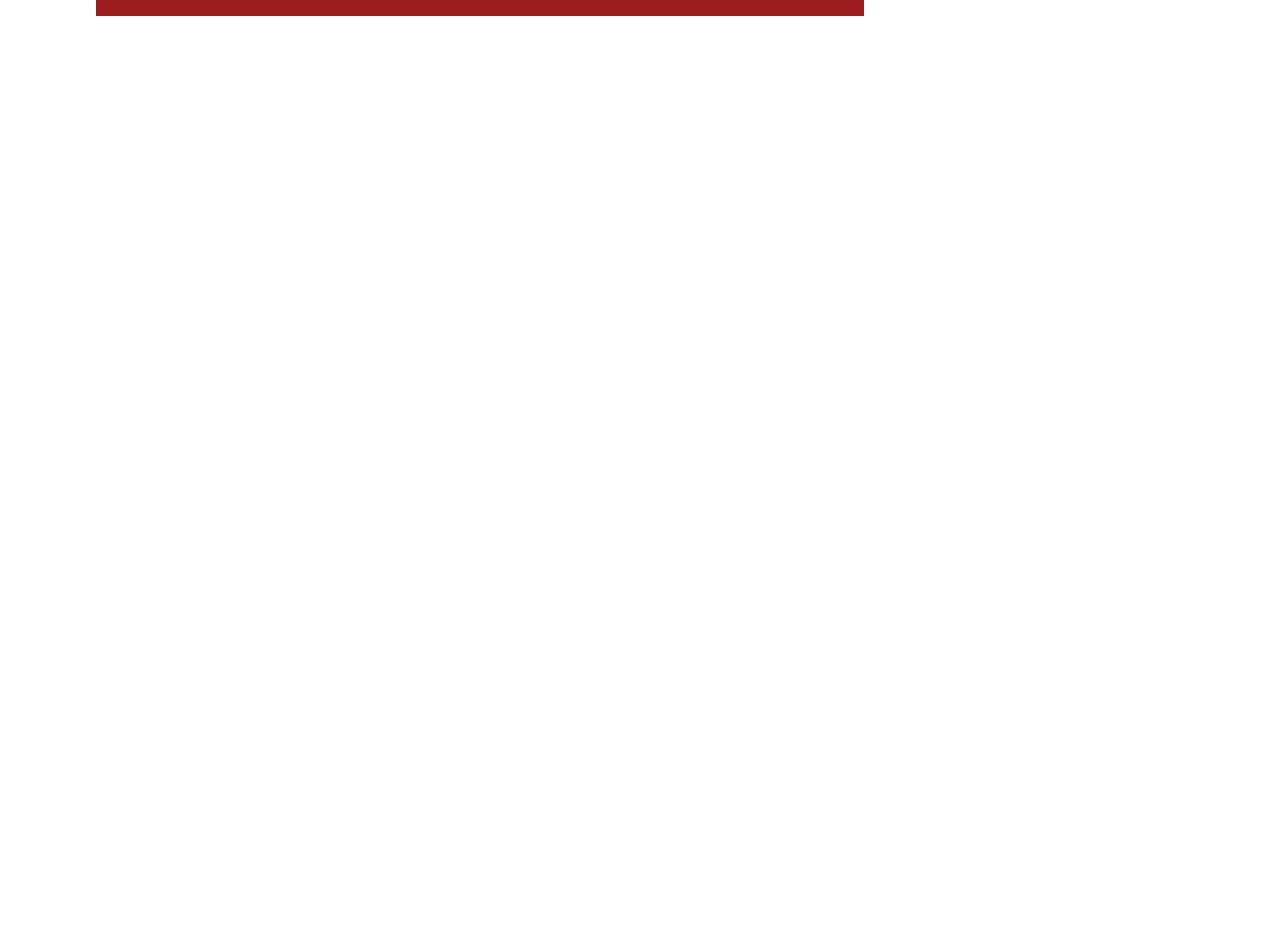
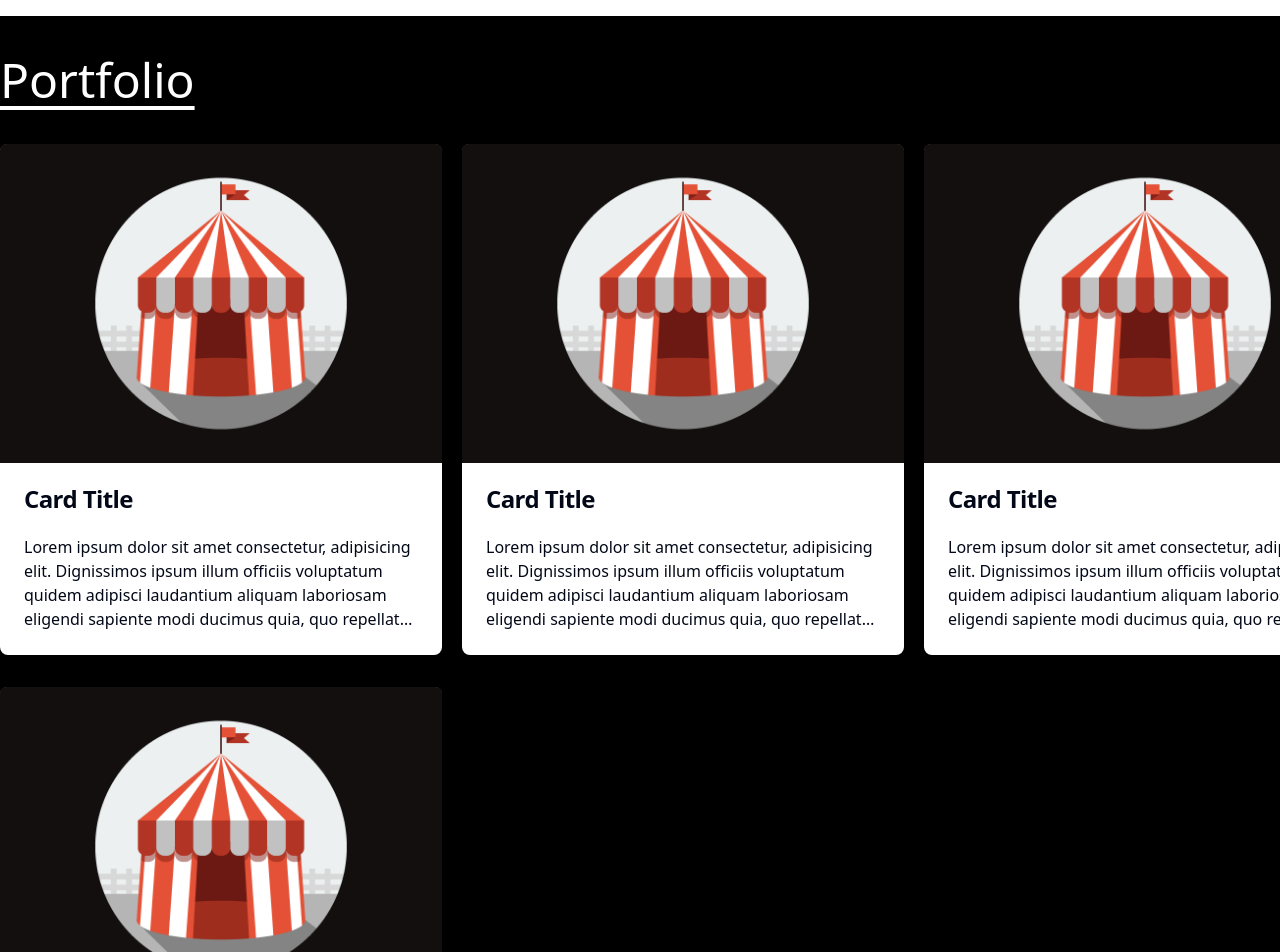
Before and after one commit to farisadam97/kkr-profile-web, a Next.js app: page / in a window 1280 px wide. Shown: the part 680-1632 px from the top of the page. Before the commit the page ends 800 px from the top, so only its background shows below. Built offline with nearby package versions, Linux system fonts and the light colour scheme.

Commit message:
WIP Portfolio section

```diff
--- a/app/globals.css
+++ b/app/globals.css
@@ -64,6 +64,9 @@
     --input: 217.2 32.6% 17.5%;
     --ring: 212.7 26.8% 83.9%;
   }
+  .drop-shadow__photo-profile {
+    filter: drop-shadow(20px 24px 1px #000000);
+  }
 }
 
 @layer base {
--- a/app/page.tsx
+++ b/app/page.tsx
@@ -1,9 +1,11 @@
+import Portfolio from "@/components/Portfolio";
 import Header from "@/components/Header";
 
 export default function Home() {
   return (
-    <main className="flex min-h-screen flex-col items-center justify-between p-24">
+    <main className="flex min-h-screen flex-col items-center  py-24">
       <Header />
+      <Portfolio />
     </main>
   );
 }
--- a/components/Header.tsx
+++ b/components/Header.tsx
@@ -8,9 +8,9 @@ import Image from "next/image";
 const Header = () => {
   return (
     <header className="w-full">
-      <div className="w-[1280px] mx-auto flex justify-center items-center h-[600px]">
-        <div className="bg-red-800 basis-3/5 h-full flex items-center  ">
-          <div className="w-full font-serif ">
+      <div className="w-[1366px] mx-auto flex justify-center items-center h-[600px]">
+        <div className="basis-3/5 h-full flex items-center ">
+          <div className="w-full font-serif border-solid border-t-4 border-b-4 border-black py-8">
             <h2 className="text-6xl py-1 ">Hi, It's me Kukuh</h2>
             <p className="text-6xl py-1">
               I'm a&nbsp;
@@ -25,7 +25,7 @@ const Header = () => {
               width={300}
               height={300}
               alt="Picture of the author"
-              className="mx-auto object-contain border-solid border-8 border-white shadow-md"
+              className="mx-auto object-contain  drop-shadow__photo-profile"
             />
           </div>
         </div>
--- /dev/null
+++ b/components/Portfolio.tsx
@@ -0,0 +1,22 @@
+import React from "react";
+import Item from "./portfolio_item/Item";
+
+const Portfolio = () => {
+  return (
+    <div className="w-full bg-black py-10 ">
+      <div className="w-[1366px] mx-auto  text-white">
+        <h1 className="text-5xl text-left mb-5 underline underline-offset-8">
+          Portfolio
+        </h1>
+        <div className="grid grid-cols-3 gap-x-5 gap-y-8 py-5">
+          <Item />
+          <Item />
+          <Item />
+          <Item />
+        </div>
+      </div>
+    </div>
+  );
+};
+
+export default Portfolio;
--- /dev/null
+++ b/components/portfolio_item/Item.tsx
@@ -0,0 +1,37 @@
+import React from "react";
+import {
+  Card,
+  CardContent,
+  CardFooter,
+  CardHeader,
+  CardTitle,
+} from "@/components/ui/card";
+
+import { ItemPorfolio } from "@/types";
+import Image from "next/image";
+const Item = (props: ItemPorfolio) => {
+  return (
+    <Card className="border-none hover:scale-105 hover:cursor-pointer transition-all">
+      <Image
+        src="/circus.png"
+        width={800}
+        height={200}
+        alt="circus"
+        className="rounded-t-md"
+      />
+      <CardHeader>
+        <CardTitle>Card Title</CardTitle>
+      </CardHeader>
+      <CardContent>
+        <div className="w-full text-ellipsis line-clamp-4">
+          Lorem ipsum dolor sit amet consectetur, adipisicing elit. Dignissimos
+          ipsum illum officiis voluptatum quidem adipisci laudantium aliquam
+          laboriosam eligendi sapiente modi ducimus quia, quo repellat labore.
+          Consectetur modi veniam ab.
+        </div>
+      </CardContent>
+    </Card>
+  );
+};
+
+export default Item;
--- /dev/null
+++ b/components/ui/card.tsx
@@ -0,0 +1,79 @@
+import * as React from "react"
+
+import { cn } from "@/lib/utils"
+
+const Card = React.forwardRef<
+  HTMLDivElement,
+  React.HTMLAttributes<HTMLDivElement>
+>(({ className, ...props }, ref) => (
+  <div
+    ref={ref}
+    className={cn(
+      "rounded-lg border bg-card text-card-foreground shadow-sm",
+      className
+    )}
+    {...props}
+  />
+))
+Card.displayName = "Card"
+
+const CardHeader = React.forwardRef<
+  HTMLDivElement,
+  React.HTMLAttributes<HTMLDivElement>
+>(({ className, ...props }, ref) => (
+  <div
+    ref={ref}
+    className={cn("flex flex-col space-y-1.5 p-6", className)}
+    {...props}
+  />
+))
+CardHeader.displayName = "CardHeader"
+
+const CardTitle = React.forwardRef<
+  HTMLParagraphElement,
+  React.HTMLAttributes<HTMLHeadingElement>
+>(({ className, ...props }, ref) => (
+  <h3
+    ref={ref}
+    className={cn(
+      "text-2xl font-semibold leading-none tracking-tight",
+      className
+    )}
+    {...props}
+  />
+))
+CardTitle.displayName = "CardTitle"
+
+const CardDescription = React.forwardRef<
+  HTMLParagraphElement,
+  React.HTMLAttributes<HTMLParagraphElement>
+>(({ className, ...props }, ref) => (
+  <p
+    ref={ref}
+    className={cn("text-sm text-muted-foreground", className)}
+    {...props}
+  />
+))
+CardDescription.displayName = "CardDescription"
+
+const CardContent = React.forwardRef<
+  HTMLDivElement,
+  React.HTMLAttributes<HTMLDivElement>
+>(({ className, ...props }, ref) => (
+  <div ref={ref} className={cn("p-6 pt-0", className)} {...props} />
+))
+CardContent.displayName = "CardContent"
+
+const CardFooter = React.forwardRef<
+  HTMLDivElement,
+  React.HTMLAttributes<HTMLDivElement>
+>(({ className, ...props }, ref) => (
+  <div
+    ref={ref}
+    className={cn("flex items-center p-6 pt-0", className)}
+    {...props}
+  />
+))
+CardFooter.displayName = "CardFooter"
+
+export { Card, CardHeader, CardFooter, CardTitle, CardDescription, CardContent }
--- /dev/null
+++ b/types/index.ts
@@ -0,0 +1,5 @@
+export interface ItemPorfolio {
+  title: string;
+  description: string;
+  image: string;
+}
```
Also changed, not shown: public/circus.png (added).
